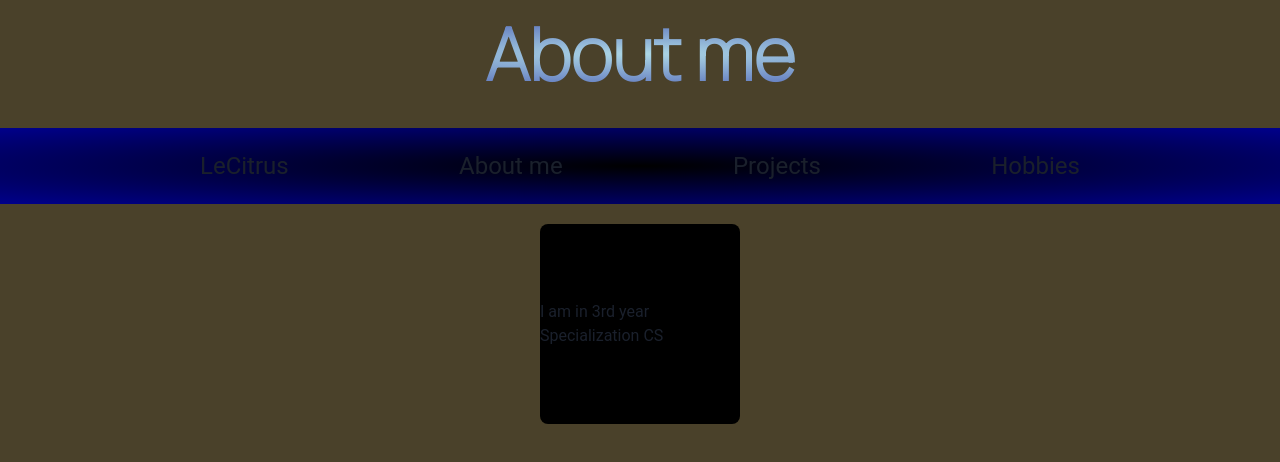
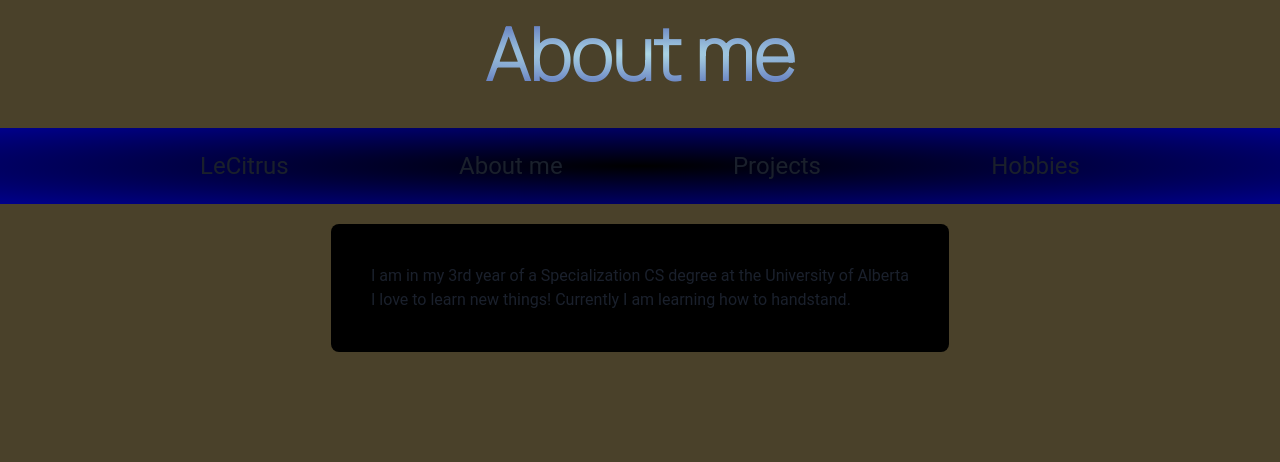
Before and after one commit to LeCitrus/LeCitrus.github.io, a React (Create React App) app: page /about-me in a window 1280 px wide. Shown: the top 462 px of the page. Built offline with nearby package versions, Linux system fonts and the light colour scheme.

Commit message:
smol commit today

```diff
--- a/src/pages/about-me.tsx
+++ b/src/pages/about-me.tsx
@@ -13,8 +13,9 @@ const About = () => {
     </div>
     <div>
       <Center>
-        <Box borderRadius='lg' bg="black" w='200px' h='200px' alignItems='center' display='flex'>
-          <Text>I am in 3rd year Specialization CS</Text>
+        <Box borderRadius='lg' bg="black" p={10}>
+          <Text>I am in my 3rd year of a Specialization CS degree at the University of Alberta</Text>
+          <Text>I love to learn new things! Currently I am learning how to handstand.</Text>
         </Box>
       </Center>
     </div>
```
Also changed, not shown: src/pages/home.tsx (+3 -1 lines), src/images/resume.jpg (added).
